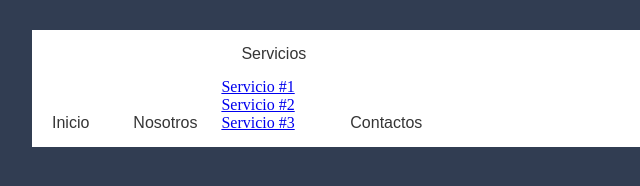
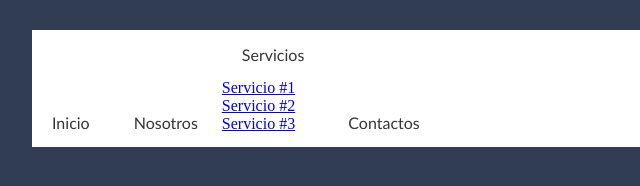
Before and after one commit to ximenapicen/Menu-desplegable, a plain HTML site: page index.html in a window 1280 px wide. Shown: the full height of the page, 108-748 px from the left. Drawn offline with Linux system fonts and the light colour scheme.

Commit message:
Cambio de tipografia

```diff
--- a/css/estilos.css
+++ b/css/estilos.css
@@ -36,6 +36,6 @@ body
   display: block;
   padding: 15px 20px;
   color: #353535;
-  font-family: "Arial";
+  font-family: "Calibri";
   text-decoration: none;
 }
```
